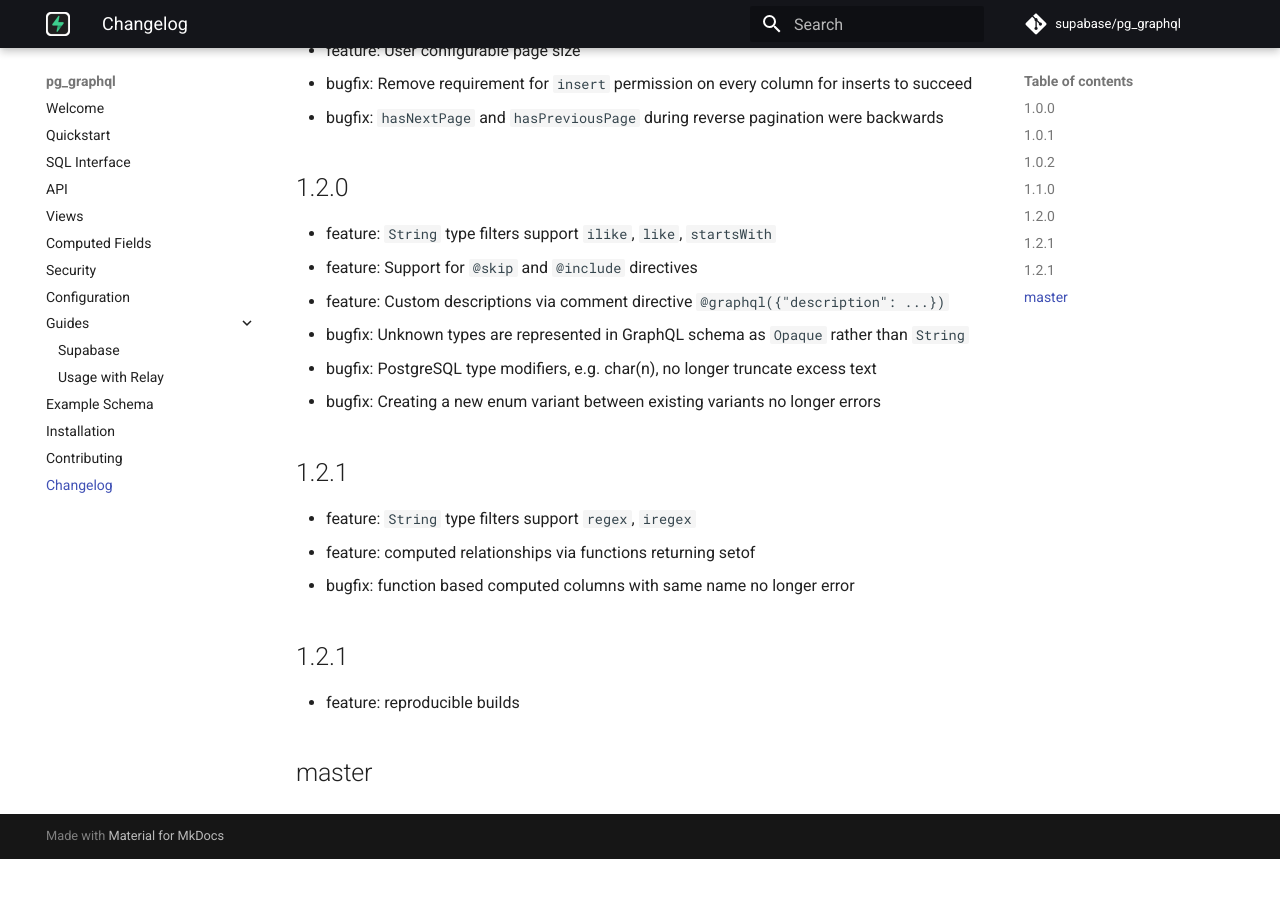
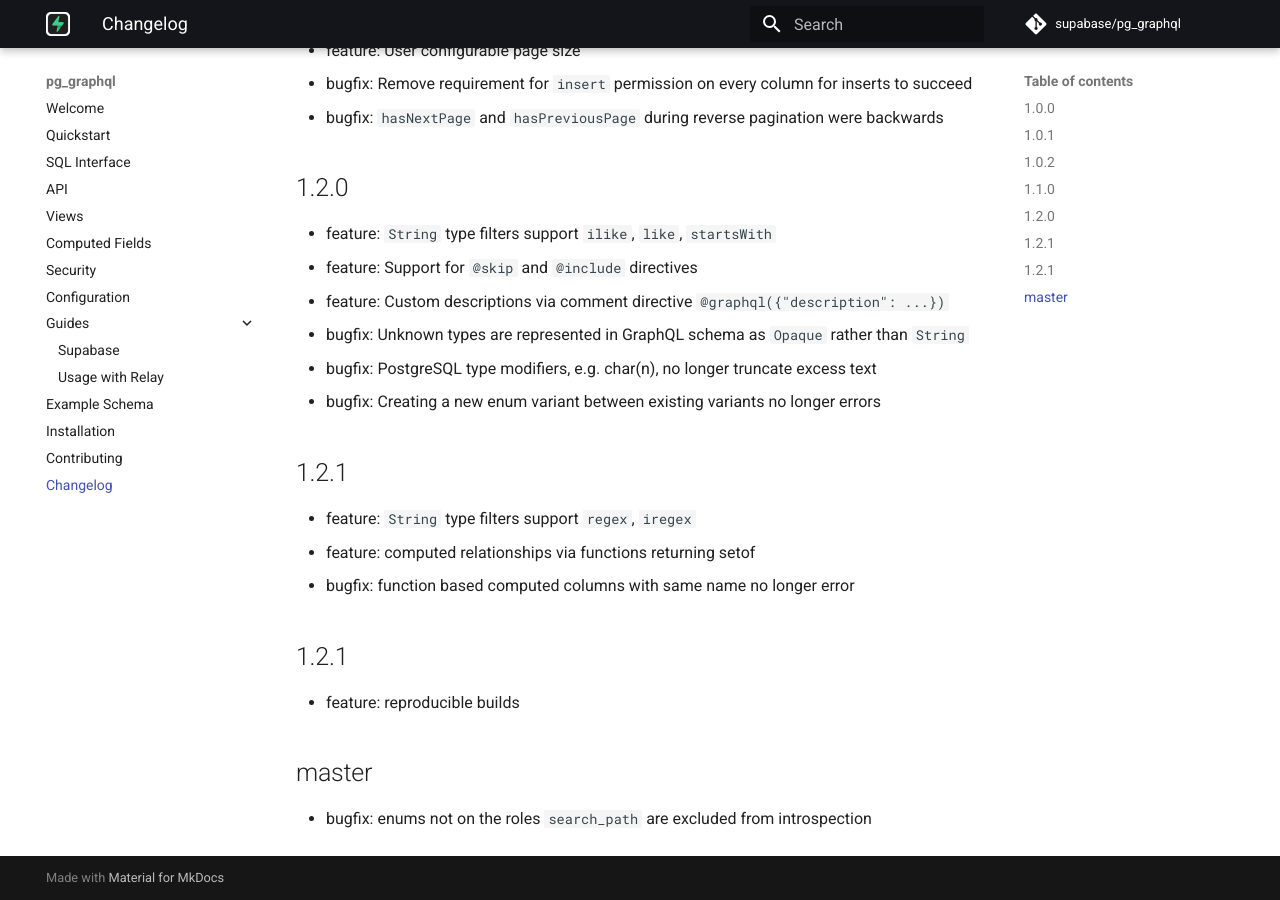
Before and after one commit to supabase/pg_graphql, an MkDocs documentation site: the page built from docs/changelog.md, in a window 1280 px wide and 900 px high, scrolled down 610 px. Built offline with MkDocs 1.6.1 and Material for MkDocs 9.7.7, drawn with Linux system fonts in a browser that asks for light colours; comment, search, counter and statistics services are not loaded; before the commit the page ends 1469 px from its top, so only the background shows below that.

Commit message:
add enum search path bugfix to changelog

```diff
--- a/docs/changelog.md
+++ b/docs/changelog.md
@@ -31,3 +31,4 @@
 - feature: reproducible builds
 
 ## master
+- bugfix: enums not on the roles `search_path` are excluded from introspection
```
